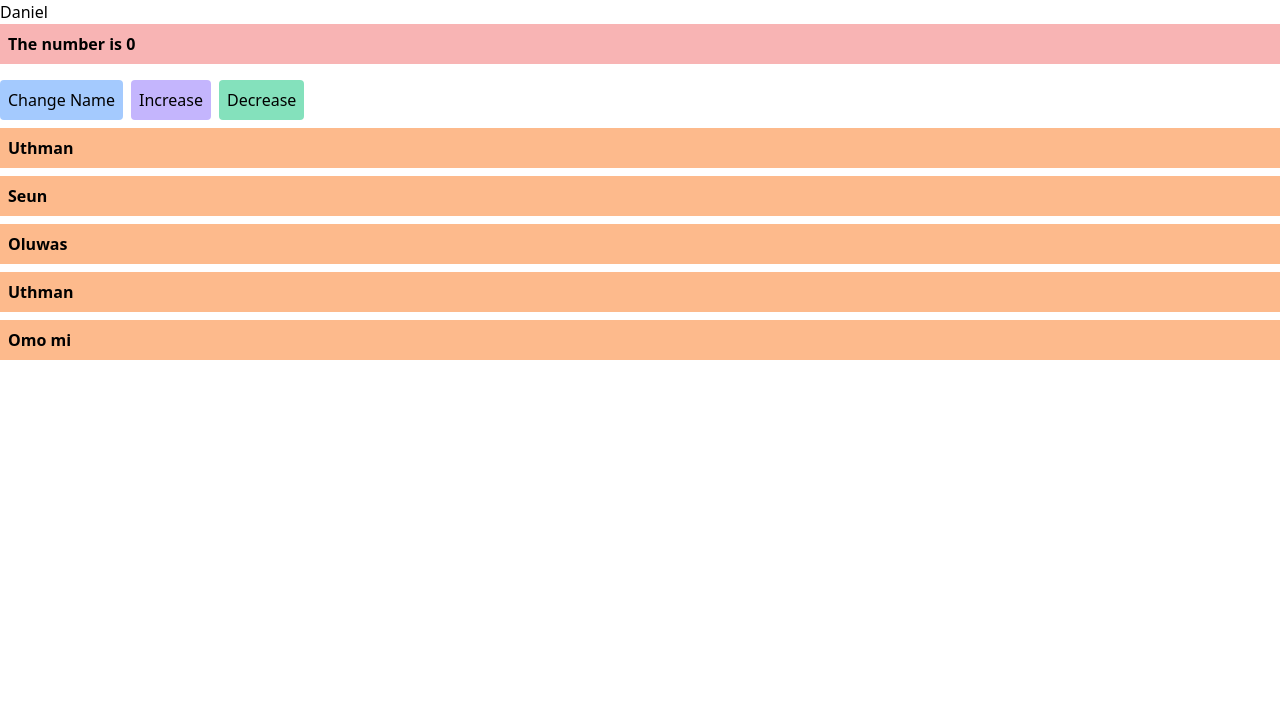
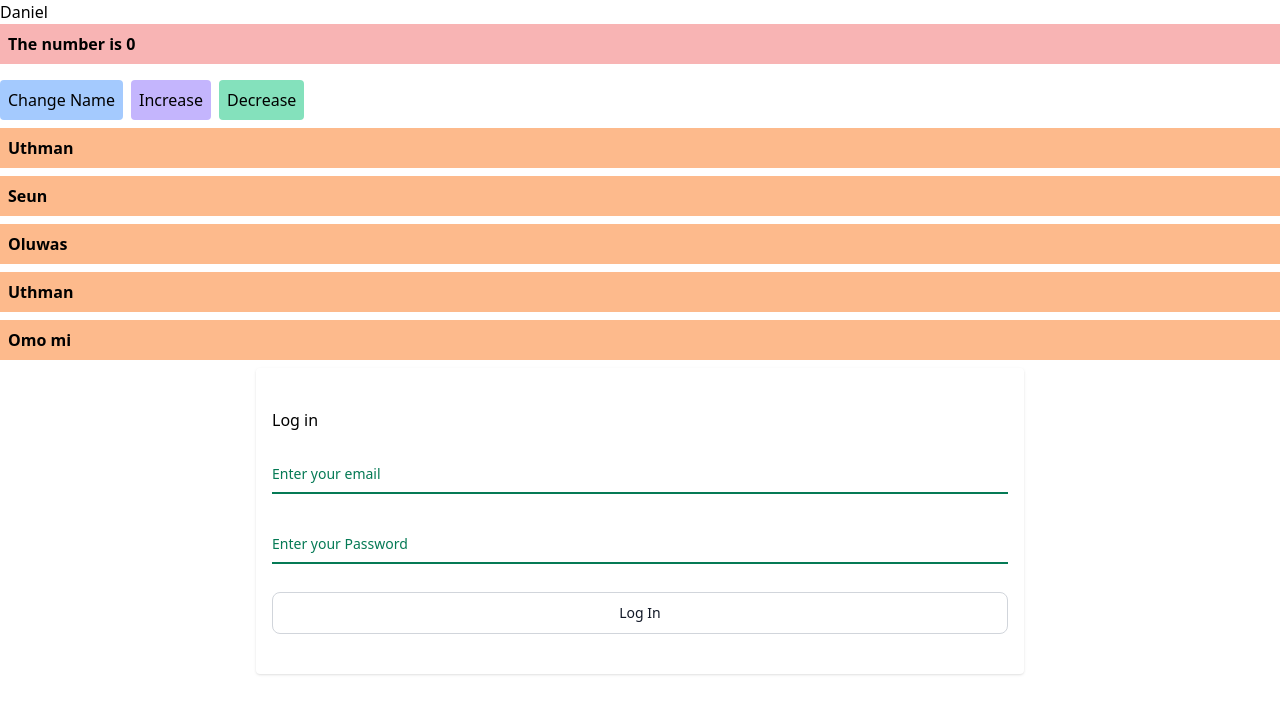
Before and after one commit to codify01/React-May-Class, a React (Vite) app: page / in a window 1280 px wide. Shown: the top 714 px of the page. Built offline with nearby package versions, Linux system fonts and the light colour scheme.

Commit message:
added sign in page

```diff
--- a/src/App.jsx
+++ b/src/App.jsx
@@ -2,11 +2,13 @@ import React from 'react'
 import Google from './components/Google'
 import ReactHooks from './components/ReactHooks'
 import Mapping from './components/Mapping'
+import Signin from './components/Signin'
 const App = () => {
   return (
     <div>
       <ReactHooks/>
       <Mapping/>
+      <Signin/>
     </div>
   )
 }
--- /dev/null
+++ b/src/components/Signin.jsx
@@ -0,0 +1,15 @@
+import { Button, FloatingLabel } from 'flowbite-react'
+import React from 'react'
+
+const Signin = () => {
+  return (
+    <form action='' method='' className='max-w-screen-md mx-auto rounded shadow px-4 py-10 flex flex-col gap-5'>
+        <p>Log in</p>
+        <FloatingLabel variant="standard" label="Enter your email" color='success'/>
+        <FloatingLabel variant="standard" label="Enter your Password" color='success'/>
+        <Button color="light">Log In</Button>
+    </form>
+  )
+}
+
+export default Signin
--- a/tailwind.config.js
+++ b/tailwind.config.js
@@ -1,15 +1,17 @@
+const flowbite = require("flowbite-react/tailwind");
 /** @type {import('tailwindcss').Config} */
 export default {
   content: [
     "./index.html",
     "./src/**/*.{js,ts,jsx,tsx}",
-    'node_modules/flowbite-react/lib/esm/**/*.js'
+    'node_modules/flowbite-react/lib/esm/**/*.js',
+    flowbite.content()
   ],
   theme: {
     extend: {},
+
   },
   plugins: [
     require('flowbite/plugin')
-
 ]
 }
```
